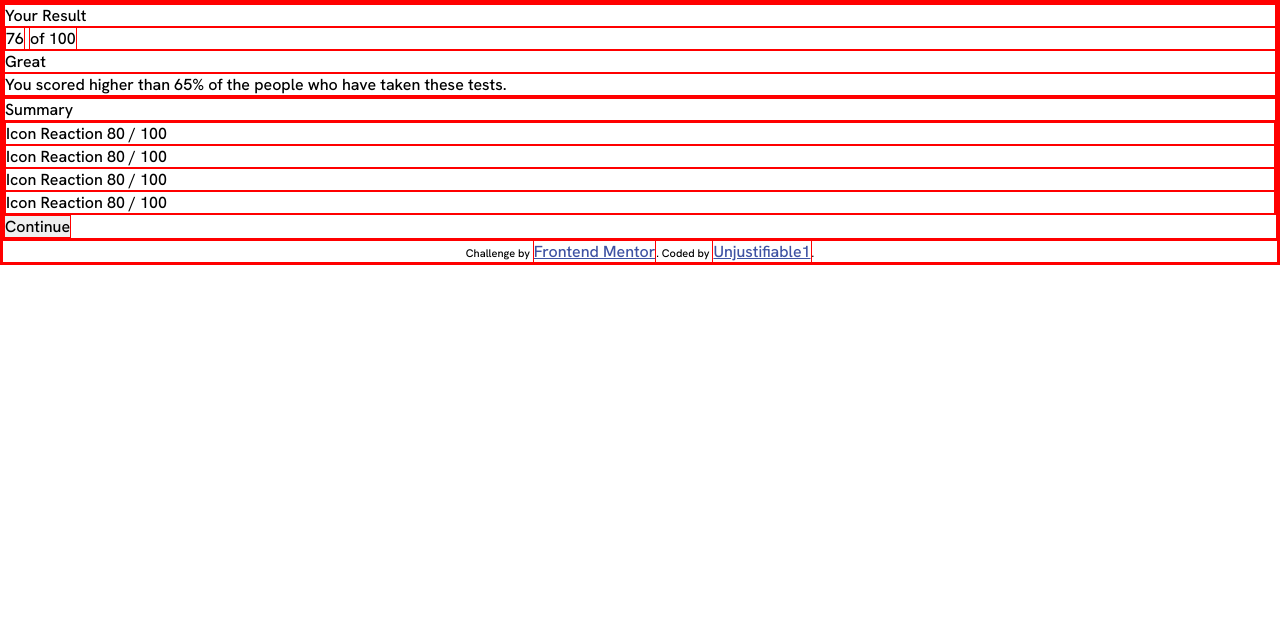
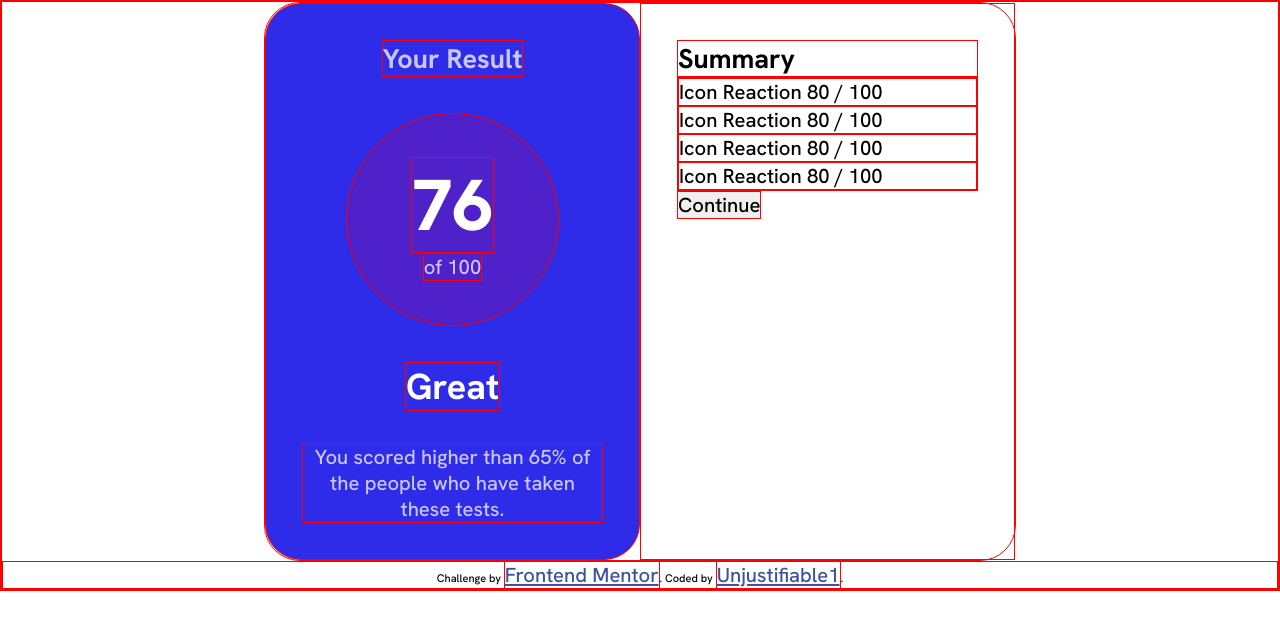
Before and after one commit to Unjustifiable1/fm-results-summary-component, a plain HTML site: page index.html in a window 1280 px wide. Drawn offline with Linux system fonts and the light colour scheme.

Commit message:
result side styling and positioning

```diff
--- a/index.html
+++ b/index.html
@@ -15,12 +15,12 @@
 </head>
 <body>
 
-  <div>
-    <div class="result-side">
+  <div class="results-component">
+    <div class="result-side card">
       <h1>Your Result</h1>
 
       <div class="result-score">
-        <span>76</span>
+        <span class="scored">76</span>
         <span>of 100</span>
       </div>
 
@@ -30,7 +30,7 @@
 
     </div>
 
-    <div class="summary-side">
+    <div class="summary-side card">
       <h1>Summary</h1>
 
       <div class="summary-categories">
--- a/style.css
+++ b/style.css
@@ -22,21 +22,102 @@
     --fw-bold: 700;
     --fw-extraBold: 800;
 
-    --fs-16: 1rem;
-    --fs-18: 1.125rem;
+    --fs-0: 1rem;
+    --fs-1: 1.125rem;
+    --fs-2: 1.5rem;
+    --fs-3: 2rem;
+    --fs-4: 4rem;
 }
+
+/* default properties */
 
 * {
     font: inherit;
     font-family: var(--ff-primary);
     margin: 0;
     padding: 0;
-    font-size: var(--fs-16);
+    font-size: var(--fs-1);
+    font-weight: var(--fw-medium);
 
     border: 1px solid red;
 }
 
+/* results component */
+
+.results-component {
+    /* min-height: 90vh; */
+    width: 750px;
+    margin-inline: auto;
+    border-radius: 2rem;
+
+    display: flex;
+    justify-content: center;
+    align-content: center;
+}
+
+.card {
+    padding: 2rem;
+    width: 50%;
+}
+
+.results-component h1 {
+    font-size: var(--fs-2);
+    font-weight: var(--fw-bold);
+}
+
+.results-component h2 {
+    font-size: var(--fs-3);
+    font-weight: var(--fw-bold);
+    color: var(--clr-neutral-white);
+    margin-bottom: 1.8rem;
+}
+
+
+
+/* results/left side */
+
+.result-side {
+    background-color: var(--clr-gradient-bg-lightRoyalBlue);
+    color: var(--clr-neutral-lightLavender);
+    border-radius: 2rem;
+
+    display: flex;
+    flex-direction: column;
+    align-items: center;
+}
+
+.result-score {
+    width: 70%;
+    aspect-ratio: 1;
+    border-radius: 50%;
+    margin: 2rem;
+    background-color: var(--clr-gradient-circle-violetBlue);
+
+    display: flex;
+    flex-direction: column;
+    align-items: center;
+    justify-content: center;
+}
+
+.scored {
+    font-size: var(--fs-4);
+    font-weight: var(--fw-extraBold);
+    color: var(--clr-neutral-white);
+}
+
+.result-side p {
+    text-align: center;
+}
+
+
+/* summary/right side */
+
+
+
 
 /* attribution */
-.attribution { font-size: 11px; text-align: center; }
+.attribution {
+    font-size: 11px;
+    text-align: center;
+}
 .attribution a { color: hsl(228, 45%, 44%); }
```
